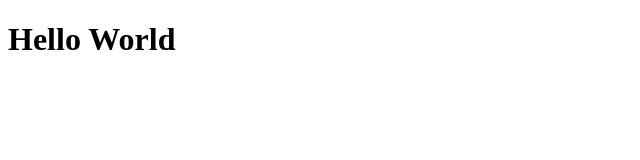
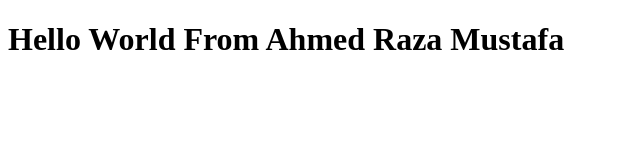
Before and after one commit to AhmedRazaPeruse/Bootcamp05312020Sample, a plain HTML site: page index.html in a window 1280 px wide. Shown: the whole page, without its empty margins (0-640 px from the left). Drawn offline with Linux system fonts and the light colour scheme.

Commit message:
Change index.html file.

```diff
--- a/index.html
+++ b/index.html
@@ -7,6 +7,6 @@
     <title>Document</title>
 </head>
 <body>
-    <h1>Hello World</h1>
+    <h1>Hello World From Ahmed Raza Mustafa</h1>
 </body>
 </html>
```
